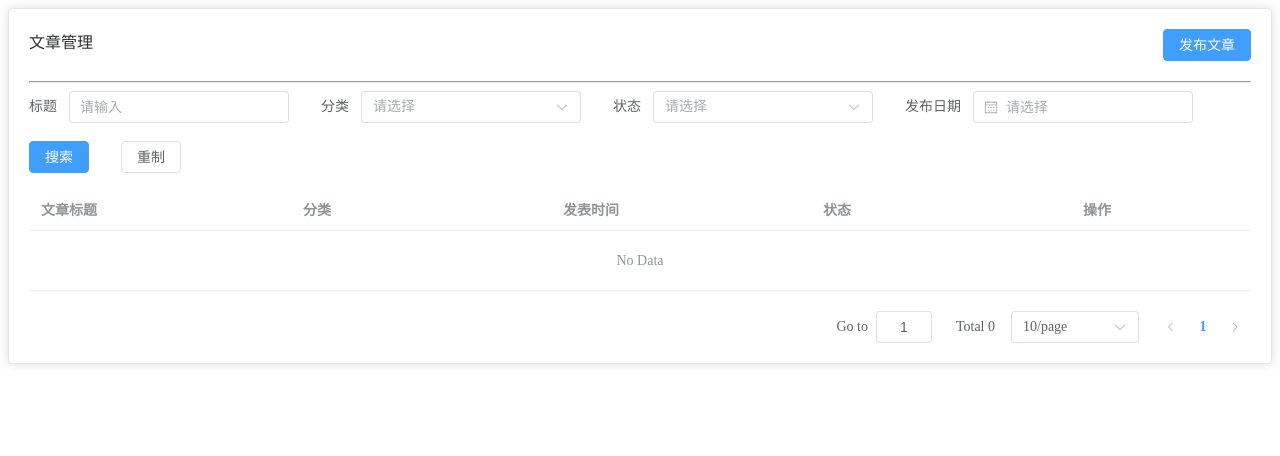
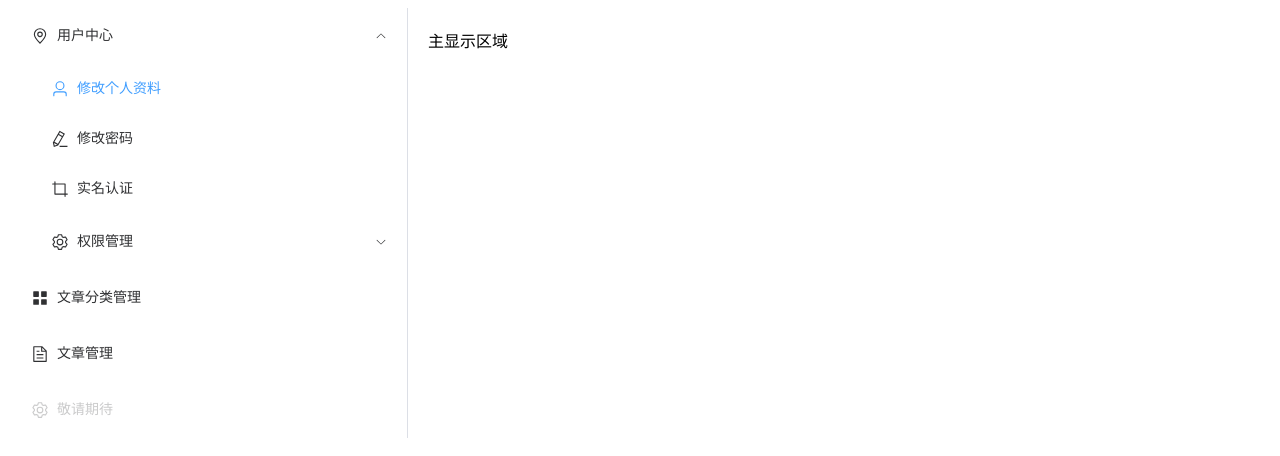
Before and after one commit to jy00884666/VUE-Code, a Vue app in the folder vue-nodejs-demo/vue-elenemt-demo/: page /Demo2 in a window 1280 px wide. Shown: the top 456 px of the page. Built offline with nearby package versions, Linux system fonts and the light colour scheme; no server answers.

Commit message:
router路由器基本使用

```diff
--- a/vue-nodejs-demo/vue-elenemt-demo/package.json
+++ b/vue-nodejs-demo/vue-elenemt-demo/package.json
@@ -11,7 +11,8 @@
   "dependencies": {
     "axios": "^1.7.2",
     "element-plus": "^2.7.8",
-    "vue": "^3.4.29"
+    "vue": "^3.4.29",
+    "vue-router": "^4.4.2"
   },
   "devDependencies": {
     "@vitejs/plugin-vue": "^5.0.5",
--- a/vue-nodejs-demo/vue-elenemt-demo/src/App.vue
+++ b/vue-nodejs-demo/vue-elenemt-demo/src/App.vue
@@ -1,14 +1,16 @@
 <script setup>
 // 导入Demo.vue文件
-/* import Button from "./Button.vue" */
 import Demo1 from "./Demo1.vue"
+import Demo2 from "./Demo2.vue"
 </script>
 
 <template>
   <!-- html -->
-  <!-- 引入html -->
-  <!-- <Button /> -->
-  <Demo1 />
+  <!-- 引入html,使用了router路由器所以这里不需要手动引入了 -->
+  <!-- <Demo1 />
+    <Demo2 /> -->
+  <!-- 使用router路由器,固定写法 -->
+  <router-view></router-view>
 </template>
 
 <style scoped>
--- /dev/null
+++ b/vue-nodejs-demo/vue-elenemt-demo/src/Demo2.vue
@@ -0,0 +1,101 @@
+<!-- Container 布局容器 整合 menu 菜单 -->
+<template>
+    <div class="common-layout">
+        <el-container>
+            <!-- 左侧菜单 -->
+            <el-aside width="400px">
+                <!-- 菜单标签 -->
+                <el-menu default-active="1-1" class="el-menu-vertical-demo" @open="handleOpen" @close="handleClose">
+                    <!-- el-sub-menu 有子菜单的菜单,点击折叠展开 -->
+                    <el-sub-menu index="1">
+                        <template #title>
+                            <el-icon>
+                                <location />
+                            </el-icon>
+                            <span>用户中心</span>
+                        </template>
+                        <!-- el-menu-item 最叶子菜单,点击展示页面内容 -->
+                        <el-menu-item index="1-1">
+                            <el-icon>
+                                <User />
+                            </el-icon>
+                            <span>修改个人资料</span>
+                        </el-menu-item>
+                        <el-menu-item index="1-2">
+                            <el-icon>
+                                <EditPen />
+                            </el-icon>
+                            <span>修改密码</span>
+                        </el-menu-item>
+                        <el-menu-item index="1-3">
+                            <el-icon>
+                                <Crop />
+                            </el-icon>
+                            <span>实名认证</span></el-menu-item>
+                        <el-sub-menu index="1-4">
+                            <template #title>
+                                <el-icon>
+                                    <setting />
+                                </el-icon>
+                                <span>权限管理</span>
+                            </template>
+                            <el-menu-item index="1-4-1">
+                                <el-icon></el-icon>
+                                <span>菜单权限管理</span>
+                            </el-menu-item>
+                        </el-sub-menu>
+                    </el-sub-menu>
+                    <el-menu-item index="2">
+                        <el-icon>
+                            <icon-menu />
+                        </el-icon>
+                        <span>文章分类管理</span>
+                    </el-menu-item>
+                    <el-menu-item index="3">
+                        <el-icon>
+                            <document />
+                        </el-icon>
+                        <span>文章管理</span>
+                    </el-menu-item>
+                    <el-menu-item index="4" disabled>
+                        <el-icon>
+                            <setting />
+                        </el-icon>
+                        <span>敬请期待</span>
+                    </el-menu-item>
+                </el-menu>
+            </el-aside>
+            <!-- 右侧主区域 -->
+            <el-main>主显示区域</el-main>
+        </el-container>
+    </div>
+
+</template>
+
+<script lang="ts" setup>
+/* 菜单图标样式导入 */
+import {
+    Document,
+    Menu as IconMenu,
+    Location,
+    Setting,
+    User,
+    EditPen,
+    Crop,
+} from '@element-plus/icons-vue'
+
+/**sub-menu 展开的回调 */
+const handleOpen = (key: string, keyPath: string[]) => {
+    console.log(key, keyPath);
+}
+
+/**sub-menu 收起的回调 */
+const handleClose = (key: string, keyPath: string[]) => {
+    console.log(key, keyPath);
+}
+
+</script>
+
+<style>
+
+</style>
--- /dev/null
+++ b/vue-nodejs-demo/vue-elenemt-demo/src/router/index.js
@@ -0,0 +1,32 @@
+/**
+ * 路由基本使用
+ * 1.安装vue-router npm install vue-router@4
+ * 2.在src/router/index.js中创建路由器，并导出
+ * 3.在vue应用实例中使用vue-router
+ * 4.声明router-view标签，展示组件内容
+ *
+ * Vue-Router路由例子
+ * 配置当用户请求的是.../demo2时显示Demo2.vue页面,当用户请求的是.../时显示Demo1.vue
+ */
+
+// 导入vue-router
+import { createRouter, createWebHistory } from 'vue-router';
+
+// 导入组件
+import Demo1 from '@/Demo1.vue';
+import Demo2 from '@/Demo2.vue';
+
+// 定义路由关系
+const routes = [
+    { path: '/', component: Demo1 },
+    { path: '/Demo2', component: Demo2 }
+];
+
+// 创建路由器
+const router = createRouter({
+    history: createWebHistory(),
+    routes: routes
+});
+
+// 导出
+export default router;
```
Also changed, not shown: vue-nodejs-demo/vue-elenemt-demo/src/Button.vue (deleted, +0 -48 lines), vue-nodejs-demo/vue-elenemt-demo/src/main.js (+6 -2 lines), 1 other file (tests, documents, lock files or other folders).
